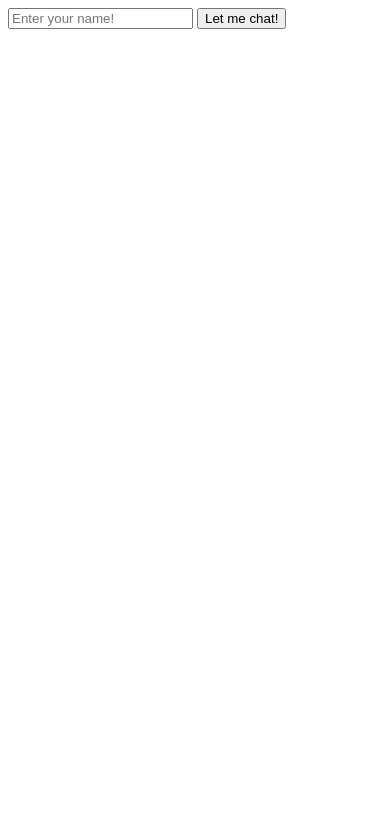
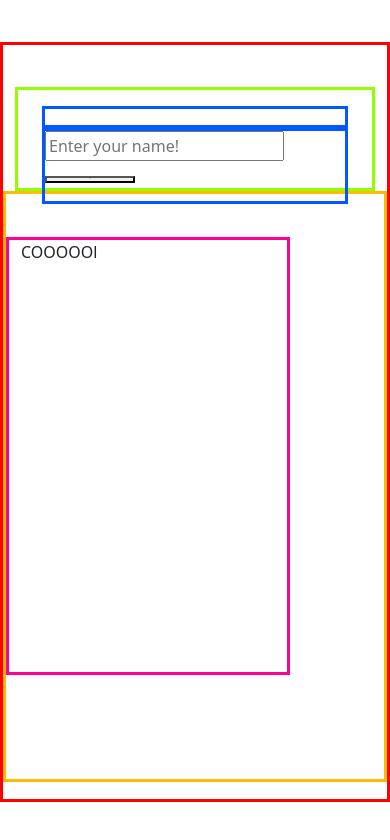
Before and after one commit to wferebee/ChatApp_with_Sockets, a website: page public/html/index.html in a window 390 px wide. Drawn offline with nearby package versions, Linux system fonts and the light colour scheme; no server answers.

Commit message:
added basic html with borders to make sure of responsiveness, add some css,now i need to polish it up, add color for usernames, add notifactions for new users, and maybe add a db for reoccuring users

```diff
--- a/public/css/style.css
+++ b/public/css/style.css
@@ -0,0 +1,87 @@
+*{
+    box-sizing: border-box;
+}
+
+
+#coolOne{
+    margin-top: 5vh;
+    border-width: 3px;
+    border-style: solid;
+    border-color: red;
+    min-height: 90vh;
+    overflow: auto;
+}
+
+#headerContainer{
+    margin-top: 5vh;
+    border-width: 3px;
+    border-style: solid;
+    border-color: rgb(145, 255, 0);
+    min-height: 10vh;
+    max-height: auto;
+
+
+
+}
+
+#username{
+
+
+    border-width: 3px;
+    border-style: solid;
+    border-color: rgb(0, 89, 255);
+
+    margin-top: 1rem;
+
+    overflow-x: hidden;
+  height: 100%;
+
+
+}
+
+#name{
+   width: auto;
+
+}
+
+#button{
+    width: 90px;
+
+    font-size: .1vw;
+}
+
+#textAreaRow{
+    height:70vh;
+    border-width: 3px;
+    border-style: solid;
+    border-color: rgb(255, 187, 0);
+
+}
+
+#textAreaCol{
+    border-width: 3px;
+    border-style: solid;
+    border-color: rgb(255, 0, 149);
+   height: 75%;
+   width: 75%;
+   margin-top: 5vh;
+   overflow-y: auto;
+    overflow-wrap: break-word;
+}
+
+#error-container{
+    border-width: 3px;
+    border-style: solid;
+    border-color: rgb(0, 89, 255);
+
+    margin-top: 1rem;
+
+    overflow-x: hidden;
+  height: 100%;
+}
+
+
+#message{
+width:36%;
+height: 20%;
+}
--- a/public/html/index.html
+++ b/public/html/index.html
@@ -5,46 +5,73 @@
   <meta charset="UTF-8">
   <meta name="viewport" content="width=device-width, initial-scale=1.0">
   <title>Document</title>
-
-  <link rel="stylesheet" type="text/css" href="../css/style.css" />  <!-- Main CSS file -->
+  <link href="https://cdn.jsdelivr.net/npm/bootstrap@5.0.0-beta2/dist/css/bootstrap.min.css" rel="stylesheet"
+    integrity="sha384-BmbxuPwQa2lc/FVzBcNJ7UAyJxM6wuqIj61tLrc4wSX0szH/Ev+nYRRuWlolflfl" crossorigin="anonymous">
+  <link rel="stylesheet" type="text/css" href="../css/style.css" /> <!-- Main CSS file -->
 
 </head>
 </head>
 
 <body>
+  <div id="bootContainer" class="container-fluid">
+    <div class="row">
+      <div id="coolOne" class="col-sm-10 offset-sm-1">
+
+        <!--                                                  -----------------------------------------                                   -->
+        <div id="headerContainer" class="container-fluid">
+          <div class="row">
+            <div class="col-sm-6">
+              <div id="error-container"></div>
+            </div>
+            <div class="col-sm-6 ">
+              <div id="username">
+                <input id="name" type="text" name="name" value="" placeholder="Enter your name!">
+                <button id="button" type="button" name="button" onclick="setUsername()">
+                  Let me chat!
+                </button>
+              </div>
+            </div>
+          </div>
 
 
 
-  <div id = "error-container"></div>
-  <input id = "name" type = "text" name = "name" value = ""
-     placeholder = "Enter your name!">
-  <button type = "button" name = "button" onclick = "setUsername()">
-     Let me chat!
-  </button>
 
-<!--
 
-JS: ✔
-JQ: ✔
-CSS: ✔
-BootStrap: ✔
 
-  -->
- <!-- newest uncompressed JQuery - maybe ge the slim or minified version, just look it up -->
-<script
-  src="https://code.jquery.com/jquery-3.5.1.js"
-  integrity="sha256-QWo7LDvxbWT2tbbQ97B53yJnYU3WhH/C8ycbRAkjPDc="
-  crossorigin="anonymous"></script>
 
- <!-- Should be the newest version of Bootstrap, its in Beta so maybe update this in like 6 months -->
-  <script src="https://cdn.jsdelivr.net/npm/bootstrap@5.0.0-beta1/dist/js/bootstrap.min.js"
-    integrity="sha384-pQQkAEnwaBkjpqZ8RU1fF1AKtTcHJwFl3pblpTlHXybJjHpMYo79HY3hIi4NKxyj" crossorigin="anonymous">
-  </script>
 
-<!-- Socket file and instantiation -->
-  <script src = "/socket.io/socket.io.js"></script>
-   <script src = "../js/sockets.js"></script>
 
+
+
+
+        <!--                                                  -----------------------------------------                                   -->
+
+
+
+      </div>
+
+      <div id="textAreaRow" class="row">
+        <div  id="textAreaCol" class="col-sm-10 offset-sm-1">
+            COOOOOl
+        </div>
+        </div>
+    </div>
+
+
+  </div>
+
+
+
+
+
+  <!-- newest uncompressed JQuery - maybe ge the slim or minified version, just look it up -->
+  <script src="https://code.jquery.com/jquery-3.5.1.js" integrity="sha256-QWo7LDvxbWT2tbbQ97B53yJnYU3WhH/C8ycbRAkjPDc="
+    crossorigin="anonymous"></script>
+
+  <!-- Socket file and instantiation -->
+  <script src="/socket.io/socket.io.js"></script>
+  <script src="../js/sockets.js"></script>
+  <script src="../js/DomBuilding.js"></script>
 </body>
 
 </html>
--- a/public/js/sockets.js
+++ b/public/js/sockets.js
@@ -8,10 +8,13 @@ $(function () {
     var user;
     socket.on('userExists', function(data) {
       $('#error-container').html(data);
+
     });
     socket.on('userSet', function(data) {
        user = data.username;
-       $('body').html('<input type = "text" id = "message">\
+       $('#username').hide();
+       $('#error-container').html(`<p>Username: ${user}</p>`)
+       $('#textAreaCol').html('<textarea type = "text" id = "message"></textarea>\
        <button type = "button" name = "button" onclick = "sendMessage()">Send</button>\
        <div id = "message-container"></div>');
     });
```
Also changed, not shown: public/js/DomBuilding.js (added).
